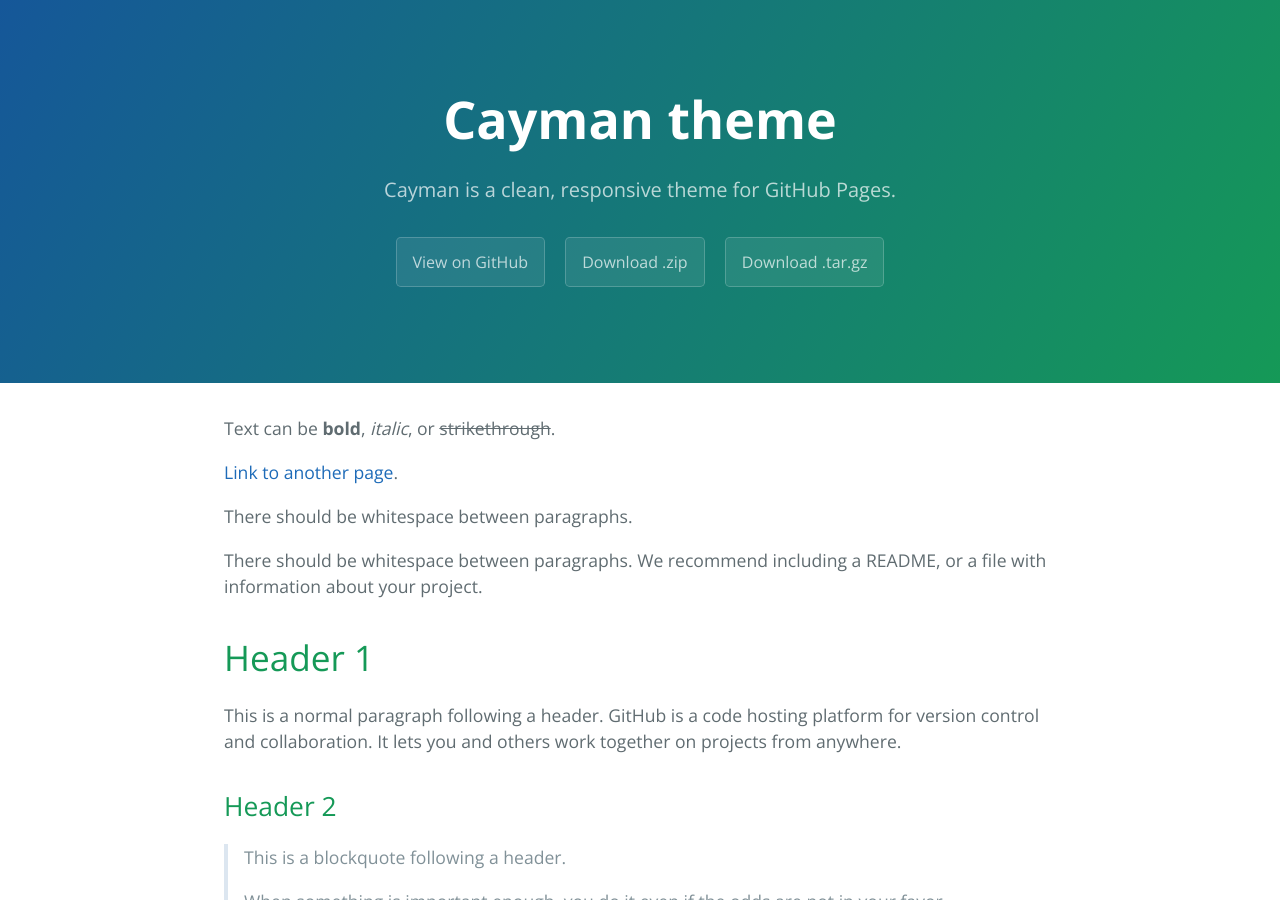
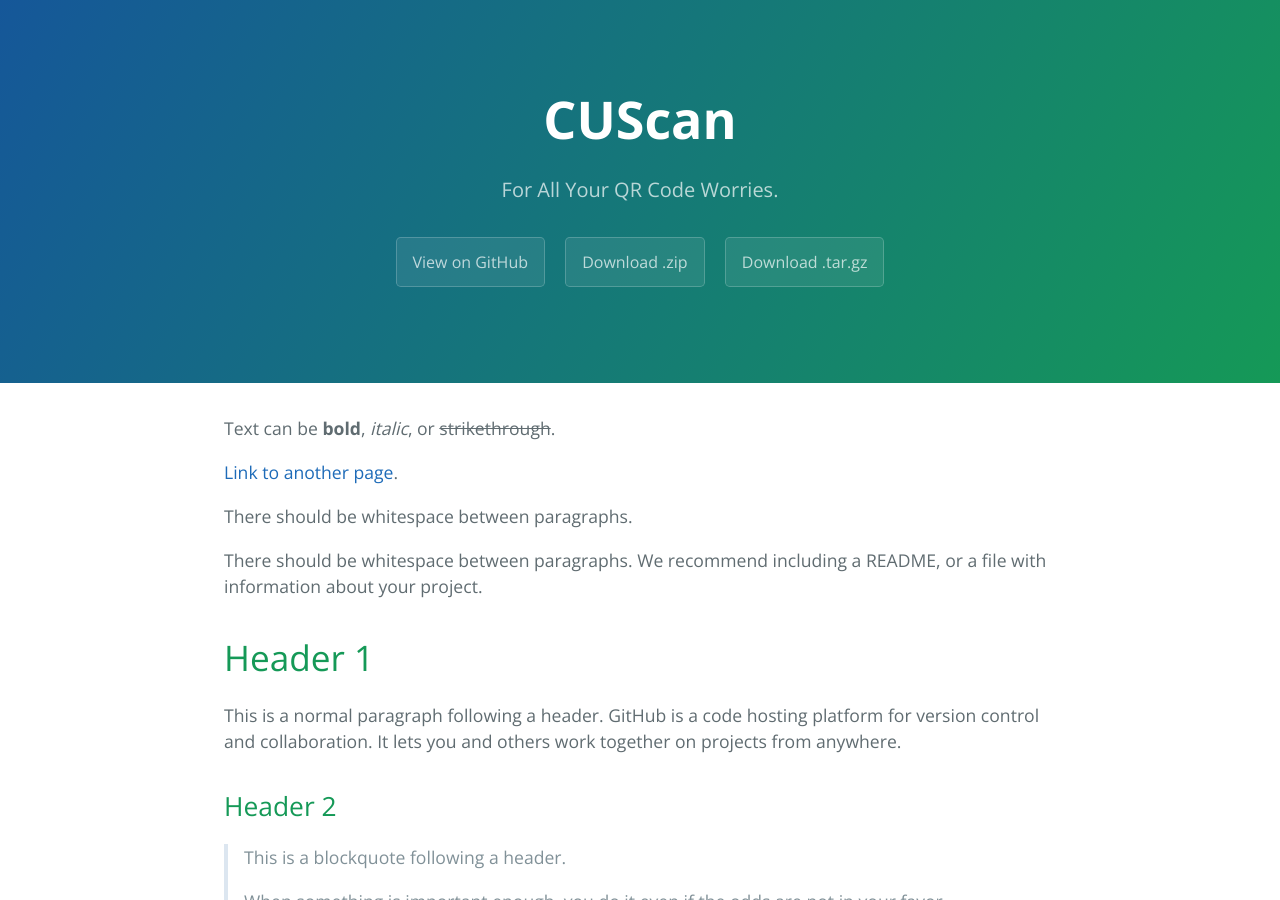
Before and after one commit to deepsingh132/CUScan, a Jekyll site: the page built from index.md, in a window 1280 px wide and 900 px high. Built offline with Jekyll 4.4.1, drawn with Linux system fonts in a browser that asks for light colours.

Commit message:
Update _config.yml

```diff
--- a/_config.yml
+++ b/_config.yml
@@ -1,5 +1,5 @@
-title: Cayman theme
-description: Cayman is a clean, responsive theme for GitHub Pages.
+title: CUScan
+description: For All Your QR Code Worries.
 show_downloads: true
 google_analytics:
 theme: jekyll-theme-cayman
```
